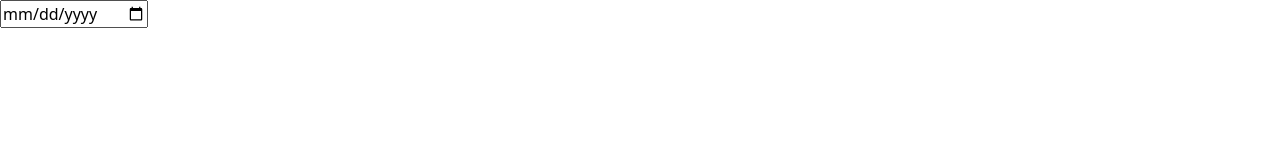
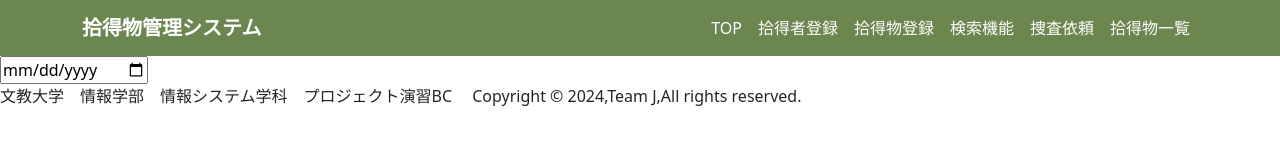
Before and after one commit to c3p31102-matsubara/2024proB_L, a plain HTML site: page modification.html in a window 1280 px wide. Drawn offline with nearby package versions, Linux system fonts and the light colour scheme.

Commit message:
bodyの追加

```diff
--- a/modification.html
+++ b/modification.html
@@ -8,5 +8,44 @@
   <link rel="stylesheet" href="ProB_style.css">
  </head>
  <body>
-  <input type="date">
+    <header>
+        <nav class="navbar navbar-expand-md navbar-custom">
+          <div class="container-lg">
+            <a class="navbar-brand  fw-bold text-white" href="#">拾得物管理システム</a>
+
+            <button class="navbar-toggler" type="button" data-bs-toggle="collapse" data-bs-target="#navbarNav" aria-controls="navbarNav" aria-expanded="false" aria-label="Toggle navigation">
+              <span class="navbar-toggler-icon"></span>
+            </button>
+            <div class="collapse navbar-collapse" id="navbarNav">
+              <ul class="navbar-nav ms-auto">
+                <li class="nav-item">
+                  <a class="nav-link text-white" href="#">TOP</a>
+                </li>
+                <li class="nav-item">
+                  <a class="nav-link text-white" href="#">拾得者登録</a>
+                </li>
+                <li class="nav-item">
+                  <a class="nav-link text-white" href="#">拾得物登録</a>
+                </li>
+                <li class="nav-item">
+                  <a class="nav-link text-white" href="#">検索機能</a>
+                </li>
+                <li class="nav-item">
+                  <a class="nav-link text-white" href="#">捜査依頼</a>
+                </li>
+                <li class="nav-item">
+                  <a class="nav-link text-white" href="#">拾得物一覧</a>
+                </li>
+              </ul>
+            </div>
+          </div>
+        </nav>
+    </header>
+    <main>
+        <input type="date">
+       </main>
+       <footer>
+        <p>文教大学　情報学部　情報システム学科　プロジェクト演習BC
+            Copyright &copy; 2024,Team J,All rights reserved.</p>
+       </footer>
  </body>
```
Also changed, not shown: search.html (+40 -1 lines).
